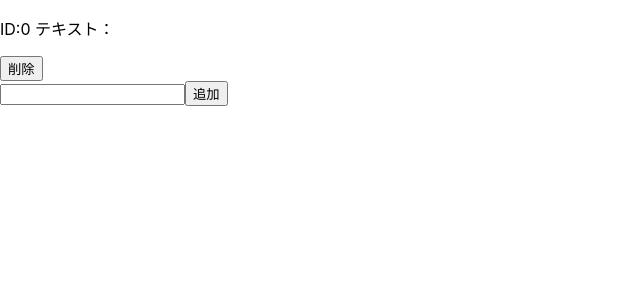
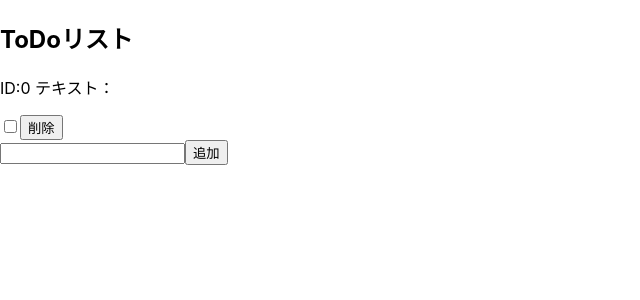
Before and after one commit to masaokaka/react-sample, a React (Create React App) app: page / in a window 1280 px wide. Both pictures are taken after a click on the button "追加". Shown: the top 300 px of the page, without its empty margins (0-640 px from the left). Built offline with nearby package versions, Linux system fonts and the light colour scheme.

Commit message:
todo完了フラグを追加

```diff
--- a/src/App.js
+++ b/src/App.js
@@ -1,29 +1,47 @@
 import React from 'react';
 import { connect } from 'react-redux';
-import { inputData , addToTodoList } from './actions';
+import { inputData , addToTodoList, doneTodo } from './actions';
 
 const App = (props) => {
   return (
     <React.Fragment>
-      {props.todos.map((todo,index) => (
-        <div key={index}>
-          <p>ID:{todo.id} テキスト：{todo.value}</p>
-          <button>削除</button>
-        </div>
-      ))}
-      <input type="text" onChange={props.inputData}/>
+      <h2>ToDoリスト</h2>
+      {props.todos.map((todo, index) =>
+        todo.flg ? (
+          <div key={index}>
+            <del>
+              <p>
+                ID:{todo.id} テキスト：{todo.value}
+              </p>
+              <input type="checkbox" onChange={(() => { props.doneTodo(index) })} checked={todo.flg}/>
+              <button>削除</button>
+            </del>
+          </div>
+        ) : (
+            <div key={index}>
+            <p>
+              ID:{todo.id} テキスト：{todo.value}
+            </p>
+              <input type="checkbox" onChange={(() => { props.doneTodo(index) })} checked={todo.flg}/>
+            <button>削除</button>
+          </div>
+        )
+      )}
+      <input type="text" onChange={props.inputData} value={props.value}/>
       <button onClick={props.addToTodoList}>追加</button>
     </React.Fragment>
   );
 }
 
 const mapStateToProps = state => ({
-  todos: state.todo.todos
+  todos: state.todo.todos,
+  value: state.todo.value
 })
 
 const mapDispatchToProps = dispatch => ({
   inputData:(e)=>dispatch(inputData(e)),
-  addToTodoList:()=>dispatch(addToTodoList())
+  addToTodoList:()=>dispatch(addToTodoList()),
+  doneTodo:(index)=>dispatch(doneTodo(index)),
 })
 
 export default connect(mapStateToProps, mapDispatchToProps)(App);
--- a/src/actions/index.js
+++ b/src/actions/index.js
@@ -1,5 +1,6 @@
 export const INPUTDATA = 'inputData'
 export const ADDTOTODOLIST = 'addToTodoList'
+export const DONETODO = 'doneTodo'
 
 export const inputData = (e) => ({
         type: INPUTDATA,
@@ -8,3 +9,7 @@ export const inputData = (e) => ({
 export const addToTodoList = () => ({
         type:ADDTOTODOLIST
 })
+export const doneTodo = (index) => ({
+        type: DONETODO,
+        index:index
+})
--- a/src/reducers/todo.js
+++ b/src/reducers/todo.js
@@ -1,4 +1,4 @@
-import { INPUTDATA, ADDTOTODOLIST } from "../actions";
+import { INPUTDATA, ADDTOTODOLIST,DONETODO } from "../actions";
 
 //一番最初にreducerが呼ばれたときはundefinedが入っているので、以下の変数を初期値として入れておいてやる必要がある。
 //2回目からはすでにstateに値が入っているのでそのstateが適応される。
@@ -17,7 +17,16 @@ export default(state = initialState, action) => {
         case ADDTOTODOLIST:
             return {
                 value:state.value,
-                todos: [...state.todos, { id: state.todos.length, value: state.value }]
+                todos: [...state.todos, { id: state.todos.length, value: state.value, flg:false }]
+            }
+        case DONETODO:
+            let index = action.index;
+            let array = [...state.todos]
+            array[index].flg = !array[index].flg;
+            console.log(array)
+            return {
+                value: state.value,
+                todos:[...array]
             }
         default:
             return state
```
